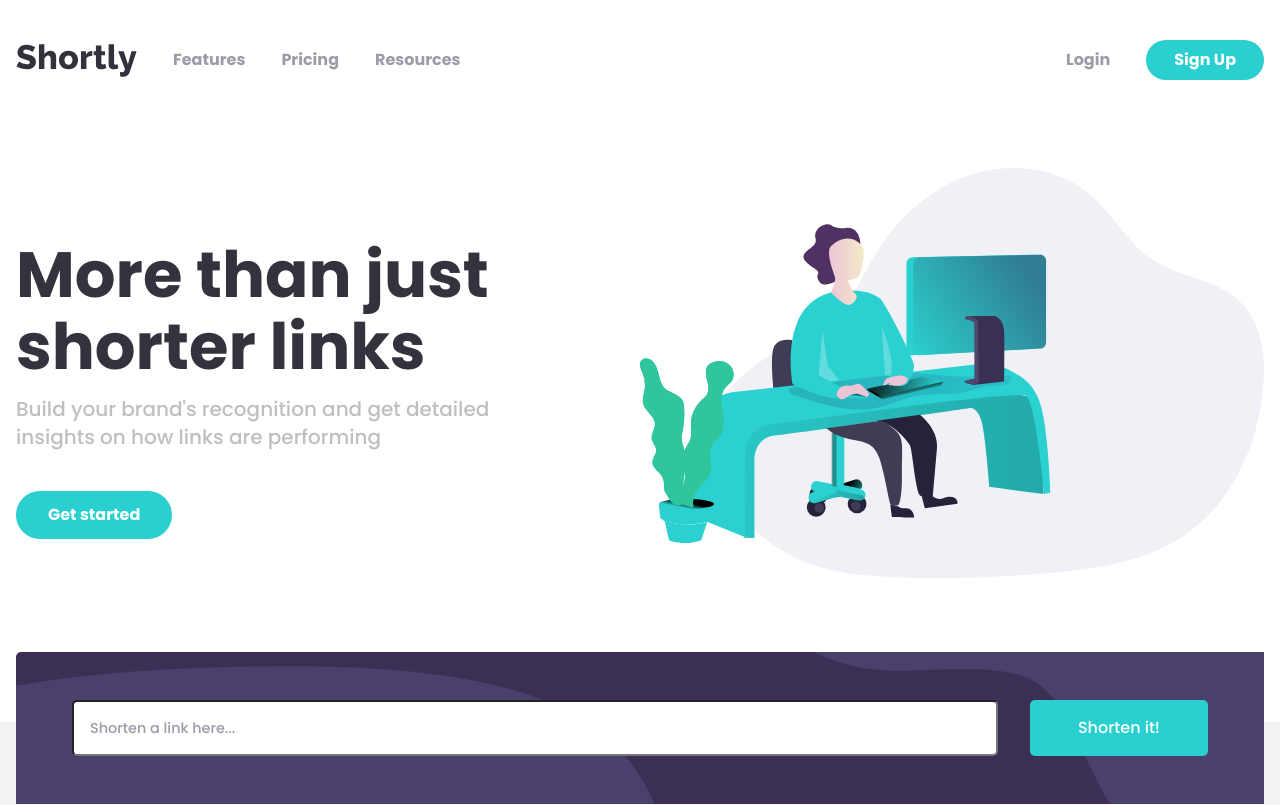
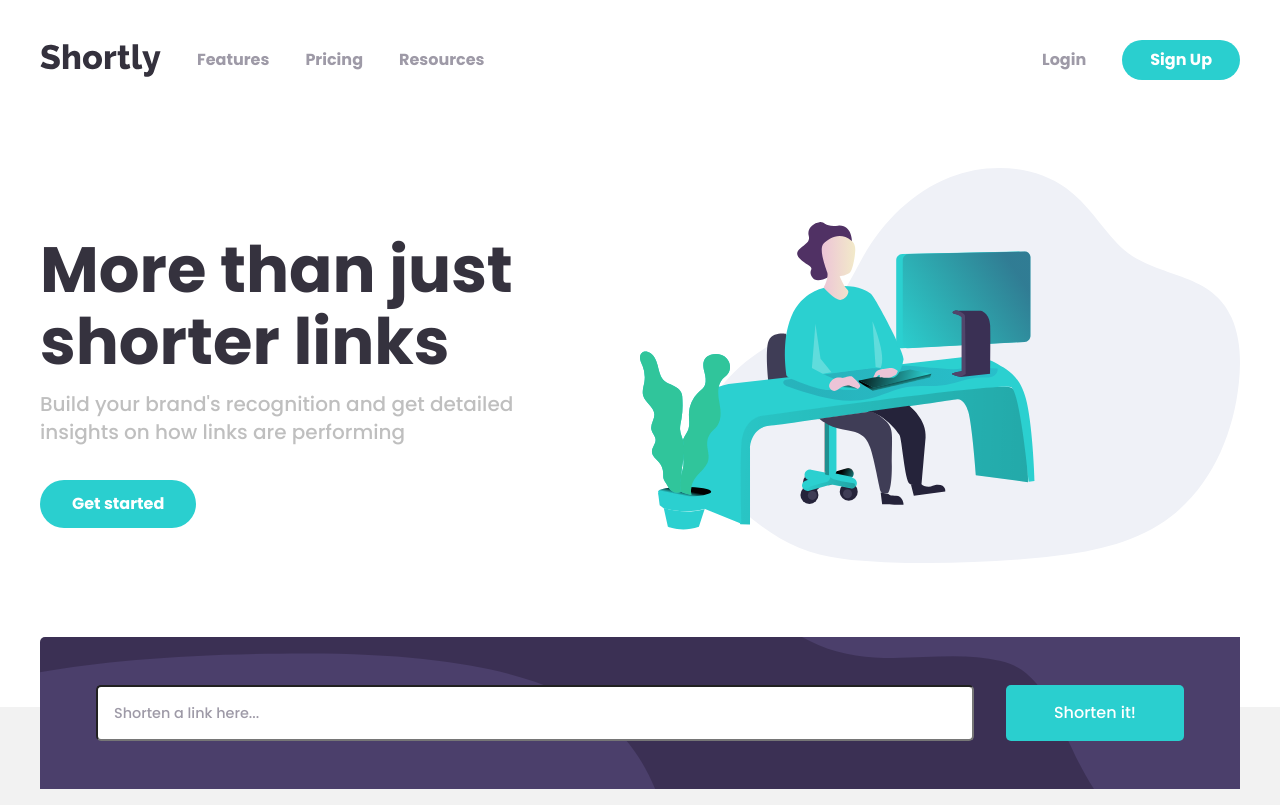
Before and after one commit to mohsin316/shortenit, a React (Vite) app: page / in a window 1280 px wide. Shown: the top 805 px of the page. Built offline with nearby package versions, Linux system fonts and the light colour scheme.

Commit message:
updated max-width of container.

```diff
--- a/src/App.css
+++ b/src/App.css
@@ -94,7 +94,7 @@ select {
   border: 0;
 }
 .container {
-  --max-width: 1280px;
+  --max-width: 1200px;
   --padding: 2rem;
   width: min(var(--max-width), 100% - var(--padding));
   margin-inline: auto;
```
